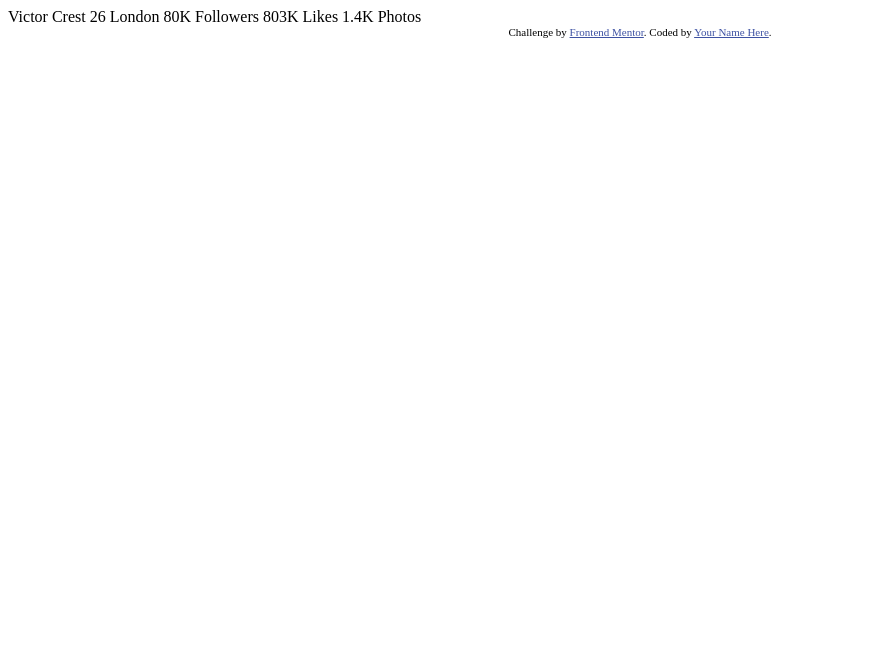
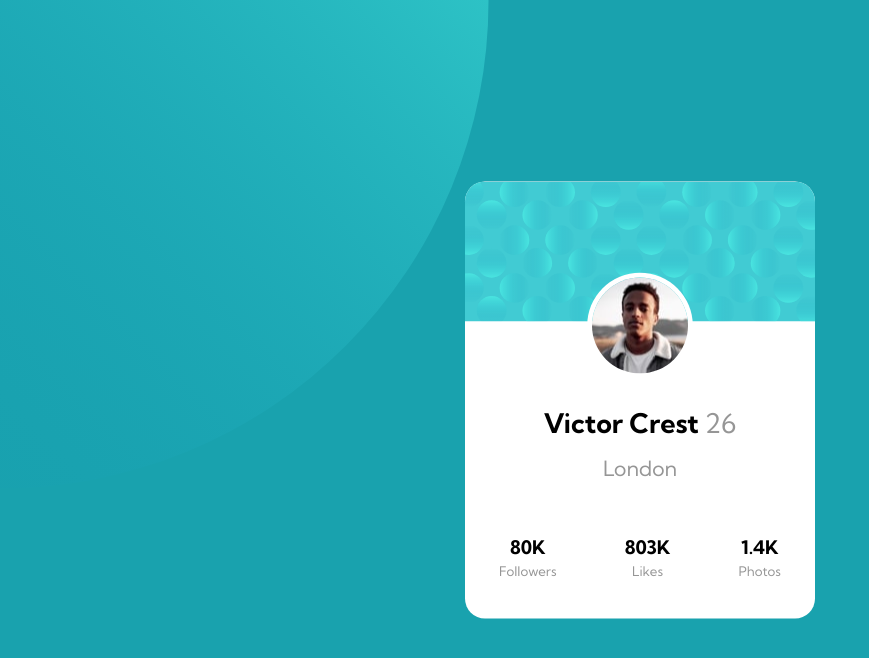
Before and after one commit to JainCK/Profile-card-component, a plain HTML site: page index.html in a window 1280 px wide. Shown: the whole page, without its empty margins (0-869 px from the left). Drawn offline with Linux system fonts and the light colour scheme.

Commit message:
Finished Project , cleared unwanted files

```diff
--- /dev/null
+++ b/Style/style.css
@@ -0,0 +1,123 @@
+@import url('https://fonts.googleapis.com/css2?family=Kumbh+Sans:wght@400;700&display=swap');
+
+:root {
+    --Dark--cyan: hsl(185, 75%, 39%);
+    --Very--dark--desaturated--blue: hsl(229, 23%, 23%);
+    --Dark--grayish--blue: hsl(227, 10%, 46%);
+    --Dark--gray: hsl(0, 0%, 59%);
+}
+
+
+* {
+    margin: 0;
+    padding: 0;
+    box-sizing: border-box;
+}
+
+body {
+    background-color: var(--Dark--cyan);
+}
+
+main {
+    position: absolute;
+    height: 100vh;
+    width: 100%;
+    overflow: hidden;
+}
+
+hr {
+    height: 1px;
+    border-bottom: 0;
+    border-left: 0;
+    border-right: 0;
+    border-top: 0;
+    border-color: rgb(255, 255, 255);
+    padding-bottom: 25px;
+}
+
+.top > img {
+    left: 0;
+    top: 0;
+    transform: translate(-50%, -50%);
+}
+
+.bottom > img {
+    right: 0;
+    bottom: 0;
+    transform: translate(50%, 50%);
+}
+
+#card {
+    position: absolute;
+    left: 50%;
+    top: 50%;
+    transform: translate(-50%, -50%);
+    background-color: white;
+    border-radius: 20px;
+    overflow: hidden;
+}
+
+.card-bg {
+    position: relative;
+
+}
+
+#profile-pic {
+    position: absolute;
+    margin: auto;
+    left: 0;
+    right: 0;
+    bottom: 0;
+    transform: translateY(50%);
+    border-radius: 50%;
+    box-shadow: 0 0 0 0.3em #fff;
+}
+
+.card-text {
+    padding-top: 80px;
+    padding-bottom: 20px;
+    font-family: 'Kumbh Sans', sans-serif;
+    font-size: 18px;
+    font-weight: 400;
+}
+
+#profile-details {
+    text-align: center;
+}
+
+#age,
+#state,
+.count-obj {
+    color: var(--Dark--gray);
+    font-weight: 50;
+}
+
+.count-obj {
+    line-height: 25px;
+}
+
+#state {
+    margin: 15px;
+}
+
+.card-details {
+    display: flex;
+    justify-content: space-around;
+    align-items: center;
+    width: 100%;
+    margin: 15px auto;
+}
+
+.prop {
+    text-align: center;
+    padding-left: 20px;
+    padding-right: 20px;
+    font-size: medium;
+}
+
+@media (min-width:600px) {
+    .card {
+        width: 350px;
+    }
+
+}
--- a/index.html
+++ b/index.html
@@ -3,33 +3,48 @@
 <head>
   <meta charset="UTF-8">
   <meta name="viewport" content="width=device-width, initial-scale=1.0"> <!-- displays site properly based on user's device -->
-
+  <meta name="description" content="Profile card component using HTML and CSS for frontend Mentor">
+  <link rel="stylesheet" href="./Style/style.css">
   <link rel="icon" type="image/png" sizes="32x32" href="./images/favicon-32x32.png">
-
   <title>Frontend Mentor | Profile card component</title>
 
-  <!-- Feel free to remove these styles or customise in your own stylesheet 👍 -->
-  <style>
-    .attribution { font-size: 11px; text-align: center; }
-    .attribution a { color: hsl(228, 45%, 44%); }
-  </style>
 </head>
 <body>
-  Victor Crest
-  26
-  London
+  <main>
+    <div class="top bg">
+      <img src="./images/bg-pattern-top.svg" alt="top-bg">
+    </div>
+    <div class="bottom bg">
+      <img src="./images/bg-pattern-bottom.svg" alt="bottom.bg">
+    </div>
+    <div id="card">
+        <div class="card-bg">
+            <img src="images/bg-pattern-card.svg">
+            <img src="images/image-victor.jpg" id="profile-pic" alt="victor's profile picture">
+        </div>
+        <div class="card-text">
+            <div id="profile-details">
+                <h2>Victor Crest <span id="age">26</span></h2>
+                <h3 id="state">London</h3>
+            </div>
+            <hr />
+            <div class="card-details">
+                <div class="prop">
+                    <h3 class="count">80K</h3>
+                    <h5 class="count-obj">Followers</h5>
+                </div>
+                <div class="prop">
+                    <h3 class="count">803K</h3>
+                    <h5 class="count-obj">Likes</h5>
+                </div>
+                <div class="prop">
+                    <h3 class="count">1.4K</h3>
+                    <h5 class="count-obj">Photos</h5>
+                 </div>
 
-  80K
-  Followers
-
-  803K
-  Likes
-
-  1.4K
-  Photos
-  <div class="attribution">
-    Challenge by <a href="https://www.frontendmentor.io?ref=challenge" target="_blank">Frontend Mentor</a>.
-    Coded by <a href="#">Your Name Here</a>.
-  </div>
+            </div>
+        </div>
+    </div>
+</main>
 </body>
 </html>
```
Also changed, not shown: design/desktop-design.jpg (deleted), design/desktop-preview.jpg (deleted), design/mobile-design.jpg (deleted), images/Scrn.png (added), 2 other files.
